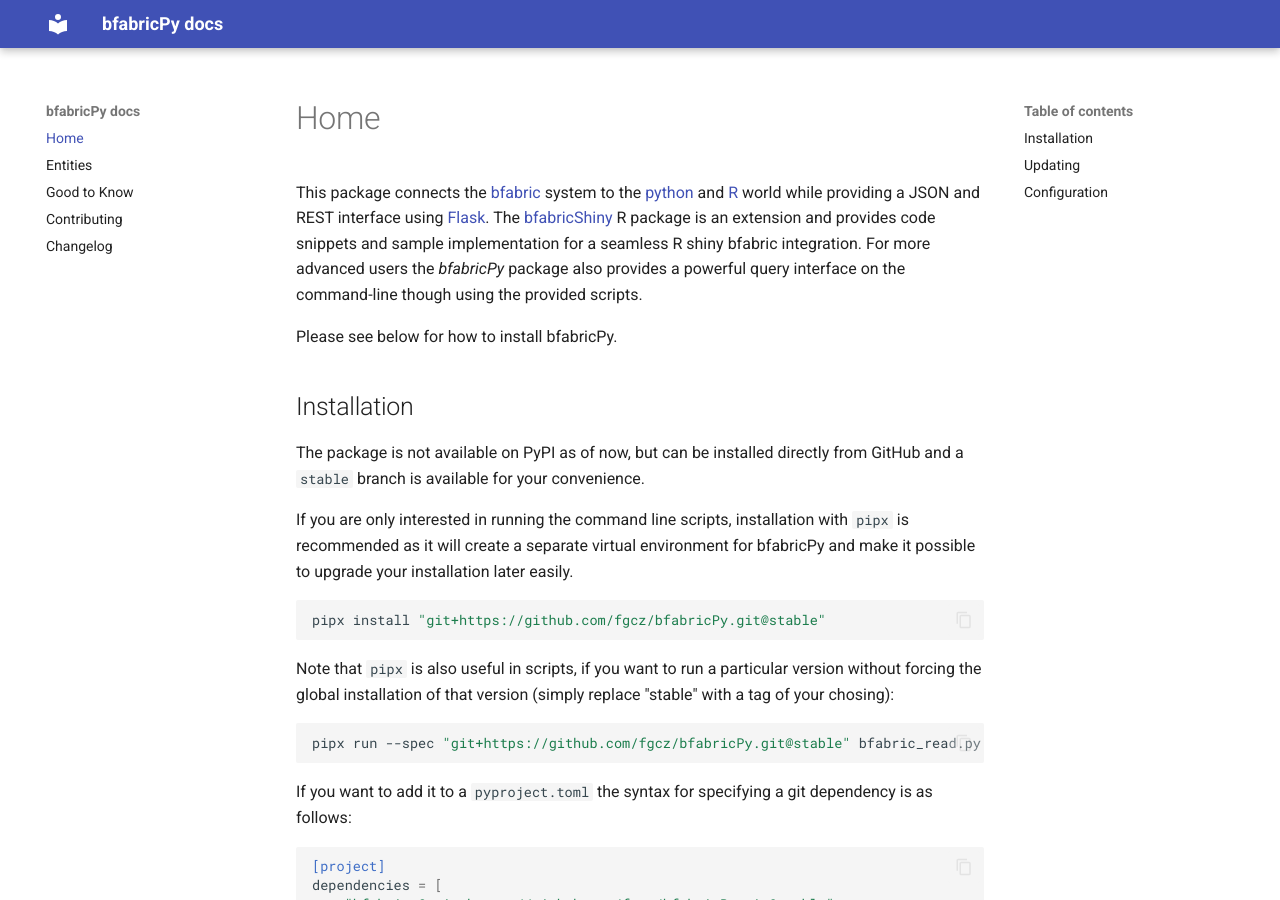
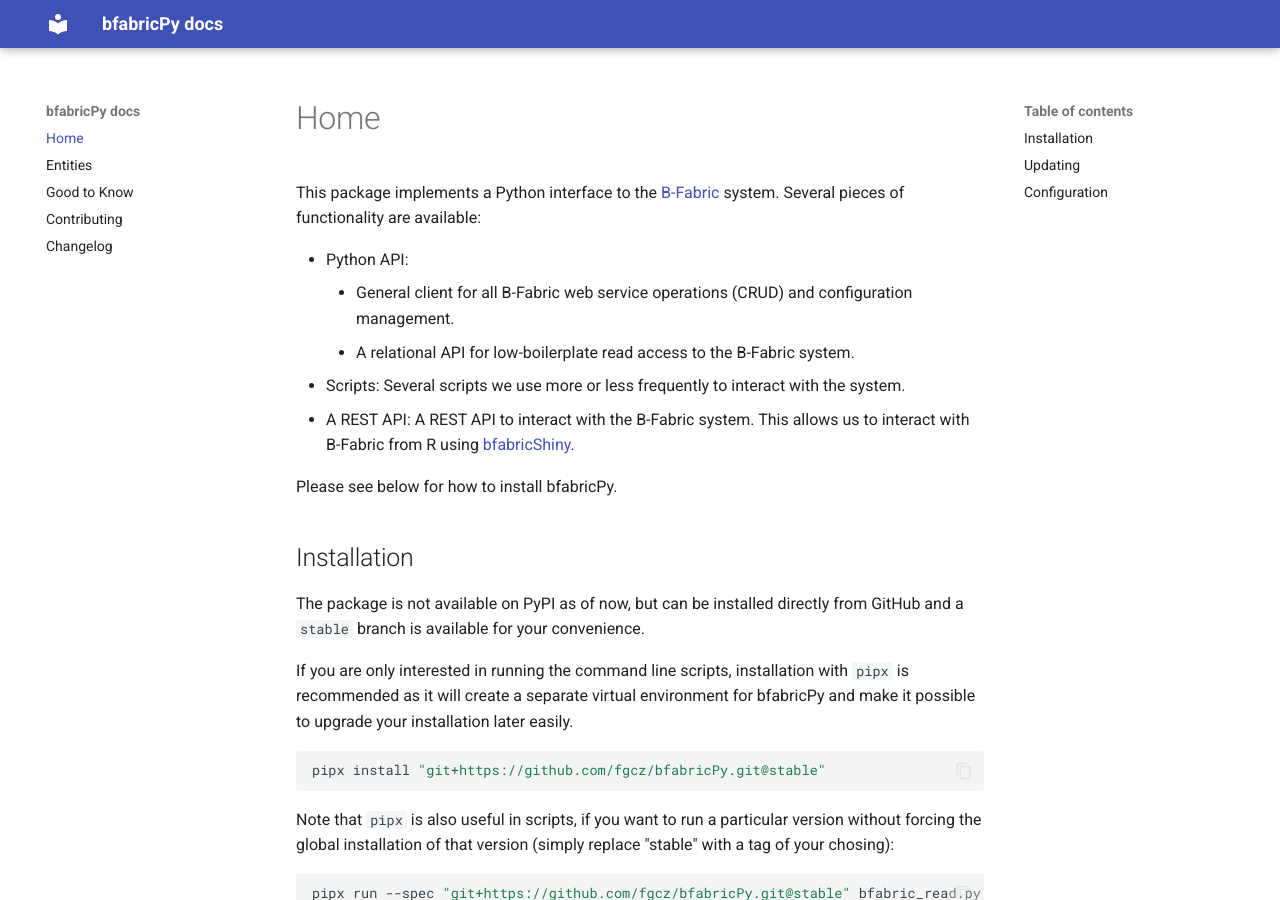
Before and after one commit to fgcz/bfabricPy, an MkDocs documentation site: the page built from docs/index.md, in a window 1280 px wide and 900 px high. Built offline with MkDocs 1.6.1 and Material for MkDocs 9.7.7, drawn with Linux system fonts in a browser that asks for light colours.

```diff
--- a/docs/index.md
+++ b/docs/index.md
@@ -1,8 +1,13 @@
 # Home
 
-This package connects the [bfabric](https://fgcz-bfabric.uzh.ch/bfabric/) system to the [python](https://www.python.org/) and [R](https://cran.r-project.org/) world while providing a JSON and REST interface using [Flask](https://www.fullstackpython.com).
-The [bfabricShiny](https://github.com/cpanse/bfabricShiny) R package is an extension and provides code snippets and sample implementation for a seamless R shiny bfabric integration.
-For more advanced users the *bfabricPy* package also provides a powerful query interface on the command-line though using the provided scripts.
+This package implements a Python interface to the [B-Fabric](https://fgcz-bfabric.uzh.ch/bfabric/) system.
+Several pieces of functionality are available:
+
+- Python API:
+    - General client for all B-Fabric web service operations (CRUD) and configuration management.
+    - A relational API for low-boilerplate read access to the B-Fabric system.
+- Scripts: Several scripts we use more or less frequently to interact with the system.
+- A REST API: A REST API to interact with the B-Fabric system. This allows us to interact with B-Fabric from R using [bfabricShiny](https://github.com/cpanse/bfabricShiny).
 
 Please see below for how to install bfabricPy.
 
```
Also changed, not shown: README.md (+15 -6 lines).
